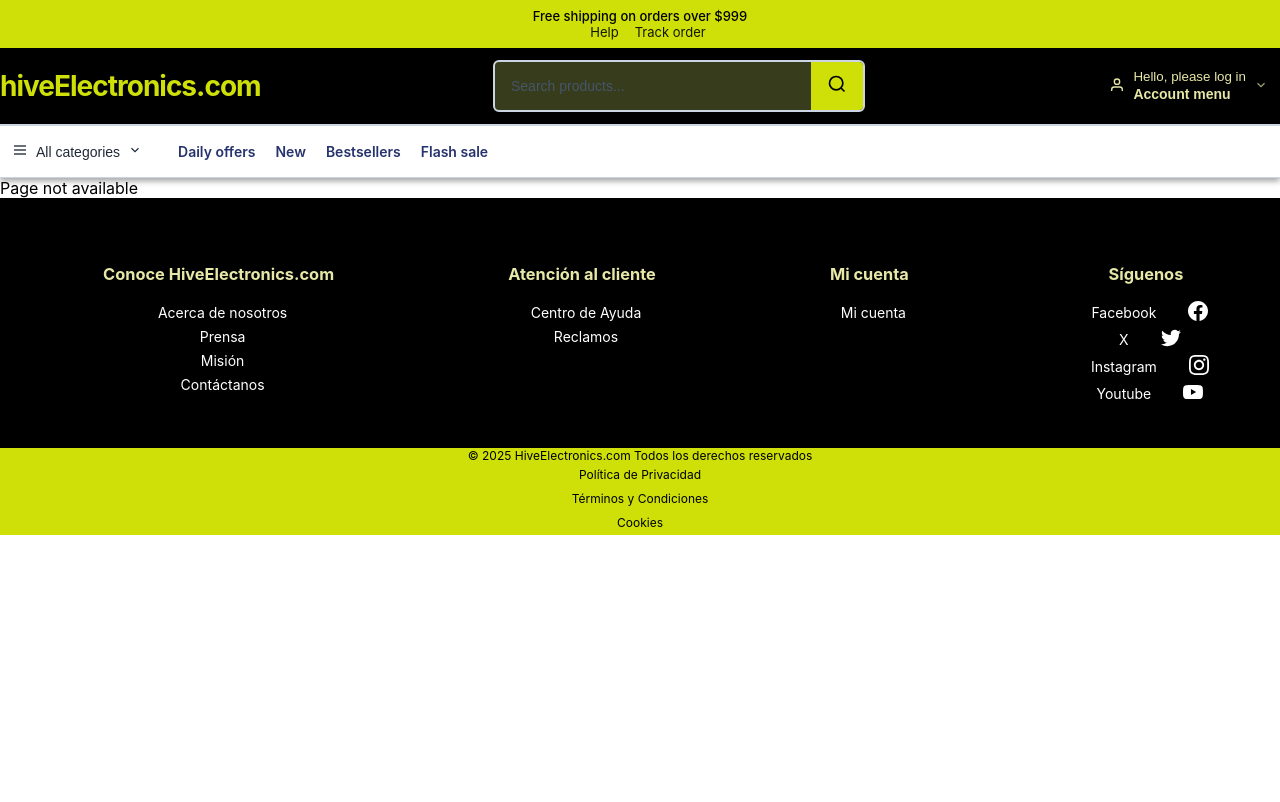
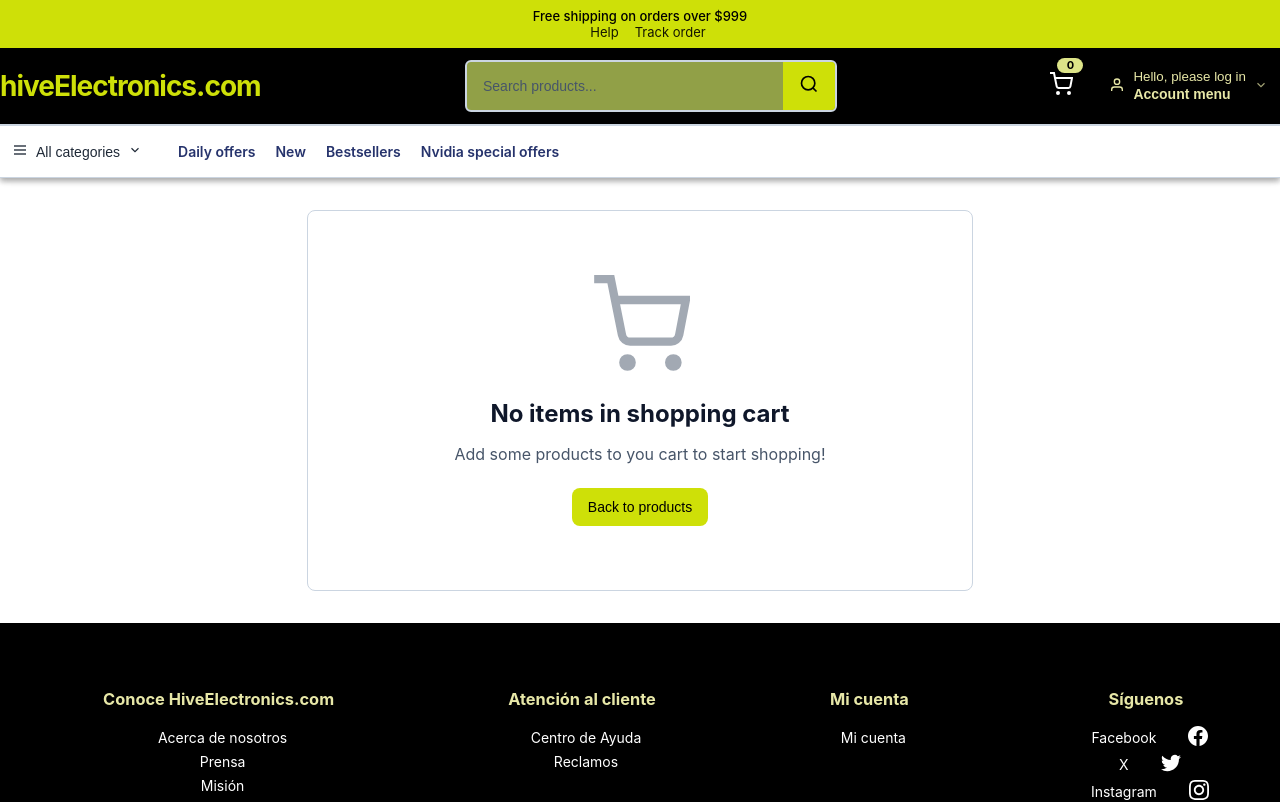
Before and after one commit to DabirGomezSerna/hive-electronics-ecommerce, a React (Create React App) app: page /cart in a window 1280 px wide. Shown: the top 802 px of the page. Built offline with nearby package versions, Linux system fonts and the light colour scheme.

Commit message:
Cart view and logic finalized

```diff
--- a/src/components/App/App.jsx
+++ b/src/components/App/App.jsx
@@ -2,9 +2,10 @@
 import { CartProvider } from "../../context/CartContext";
 import Home from "../../pages/Home/Home";
 import Layout from "../../layout/Layout";
-import "./App.css";
 import Product from "../../pages/Product";
 import CategoryPage from "../../pages/CategoryPage";
+import Cart from "../../pages/Cart/Cart";
+import "./App.css";
 
 export default function App() {
   return (
@@ -13,6 +14,7 @@
         <Layout>
           <Routes>
             <Route path="/" element={<Home />} />
+            <Route path="/cart" element={<Cart />} />
             <Route path="/product/:productId" element={<Product />} />
             <Route path="/category/:categoryId" element={<CategoryPage />} />
             <Route path="*" element={<div>Page not available</div>} />
--- /dev/null
+++ b/src/components/Cart/CartView.jsx
@@ -0,0 +1,73 @@
+import { useCart } from "../../context/CartContext";
+import Button from "../common/Button";
+import Icon from "../common/Icon/Icon";
+
+export default function CartView() {
+  const { cartItems, removeFromCart, updateQuantity } = useCart();
+
+  let cartItemsTest = 1;
+
+  return (
+    <div className="cart-view">
+      <div className="cart-view-header">
+        <h2>
+          {cartItems.length} {cartItems.length === 1 ? "item" : "items"}
+        </h2>
+      </div>
+
+      {/**cartItems &&
+        cartItems.map((item) => (
+          <div className="cart-item" key={item._id}>
+            <div className="cart-item-image">
+              <img src={item.image[0]} alt={item.name} loading="lazy" />
+            </div>
+          </div>
+        ))*/}
+      {cartItems &&
+        cartItems.map((item) => (
+          <div className="cart-item" key={item._id}>
+            <div className="cart-item-image">
+              <img src={item.image[0]} alt={item.name} loading="lazy" />
+            </div>
+
+            <div className="cart-item-info">
+              <h3>{item.name}</h3>
+              <p className="cart-item-price">{`$${item.price.toFixed(2)}`}</p>
+            </div>
+
+            <div className="cart-item-quantity">
+              <Button
+                variant="secondary"
+                size="sm"
+                onClick={() => updateQuantity(item._id, item.quantity - 1)}
+              >
+                <Icon name="minus" size={15}></Icon>
+              </Button>
+              <span>{item.quantity}</span>
+              <Button
+                variant="secondary"
+                size="sm"
+                onClick={() => updateQuantity(item._id, item.quantity + 1)}
+              >
+                <Icon name="plus" size={15}></Icon>
+              </Button>
+            </div>
+
+            <div className="cart-item-total">
+              ${(item.price * item.quantity).toFixed(2)}
+            </div>
+
+            <Button
+              variant="ghost"
+              className="danger"
+              size="sm"
+              onClick={() => removeFromCart(item._id)}
+              title="Remove item"
+            >
+              <Icon name="trash" size={16} />
+            </Button>
+          </div>
+        ))}
+    </div>
+  );
+}
--- a/src/components/ProductDetails/ProductDetails.jsx
+++ b/src/components/ProductDetails/ProductDetails.jsx
@@ -9,7 +9,7 @@
 import "./ProductDetails.css";
 
 export default function ProductDetails({ productId }) {
-  //const { addToCart } = useCart();
+  const { addToCart } = useCart();
   const [product, setProduct] = useState(null);
   const [loading, setLoading] = useState(true);
   const [error, setError] = useState(null);
@@ -41,8 +41,7 @@
   }, []);
 
   const handleAddToCart = () => {
-    //if (product) addToCart(product, 1);
-    console.log("added to cart");
+    if (product) addToCart(product, 1);
   };
 
   if (loading) {
--- a/src/layout/Header/Header.css
+++ b/src/layout/Header/Header.css
@@ -78,7 +78,7 @@
 .search-form {
   position: relative;
   display: flex;
-  background: rgb(55, 60, 29);
+  background: rgb(145, 160, 71);
   border: 2px solid var(--border);
   border-radius: var(--r2);
   overflow: hidden;
@@ -299,6 +299,45 @@
   margin-bottom: 0;
 }
 
+/* Cart Button */
+.cart-btn {
+  display: flex;
+  align-items: center;
+  gap: 6px;
+  background: transparent;
+  border: none;
+  color: var(--color-white);
+  cursor: pointer;
+  padding: 4px 8px;
+  border-radius: 4px;
+  transition: all 0.2s;
+  position: relative;
+}
+
+.cart-btn:hover {
+  background: rgba(255, 255, 255, 0.1);
+}
+
+.cart-text {
+  font-size: 14px;
+  font-weight: 600;
+}
+
+.cart-badge {
+  position: absolute;
+  top: -10px;
+  right: -2px;
+  background: var(--color-pale-yellow);
+  color: var(--color-black);
+  font-size: 11px;
+  font-weight: 700;
+  padding: 2px 5px;
+  border-radius: 8px;
+  min-width: 16px;
+  text-align: center;
+  line-height: 1;
+}
+
 /* Navigation */
 .header-nav {
   background: var(--bg);
--- a/src/layout/Header/Header.jsx
+++ b/src/layout/Header/Header.jsx
@@ -8,6 +8,7 @@
 export default function Header() {
   const [isUserMenuOpen, setIsUserMenuOpen] = useState(false);
   const { getTotalItems } = useCart();
+  const totalItems = getTotalItems();
 
   const [isAuth, setIsAuth] = useState(false);
   const [user, setUser] = useState([]);
@@ -50,6 +51,7 @@
           <Link to={"/"} className="logo">
             hiveElectronics.com
           </Link>
+
           <form className="search-form" onSubmit={handleSearch}>
             <input
               type="text"
@@ -65,6 +67,17 @@
 
           {/** User menu */}
           <div className="header-actions">
+
+            {/** Shopping cart */}
+            <Link
+              to={"/cart"}
+              className="cart-btn"
+              aria-label="See shopping cart"
+            >
+              <Icon name="shoppingCart" size={24} />
+              <span className="cart-badge">{totalItems}</span>
+            </Link>
+
             <div className="user-menu">
               <button
                 className={`user-info ${isUserMenuOpen ? "active" : ""}`}
@@ -173,7 +186,7 @@
         </div>
       </div>
 
-      <Navigation/>
+      <Navigation />
     </header>
   );
 }
--- a/src/layout/Navigation/Navigation.jsx
+++ b/src/layout/Navigation/Navigation.jsx
@@ -67,7 +67,7 @@
           onClick={onLinkClick}
         >
           <Icon name="zap" size={20} />
-          Flash sale
+          Nvidia special offers
         </Link>
 
         {/* Main categories */}
@@ -150,8 +150,8 @@
             <Link to="/bestsellers" className="nav-link special">
               Bestsellers
             </Link>
-            <Link to="/flash-sale" className="nav-link special">
-              Flash sale
+            <Link to="/special-offers" className="nav-link special">
+              Nvidia special offers
             </Link>
           </nav>
         </div>
--- /dev/null
+++ b/src/pages/Cart/Cart.css
@@ -0,0 +1,218 @@
+.cart {
+  max-width: var(--content-max-width, 800px);
+  margin: 0 auto;
+  padding: var(--gap-xl, 32px) var(--gap-lg, 24px);
+}
+
+.cart-header {
+  display: flex;
+  justify-content: space-between;
+  align-items: center;
+  margin-bottom: var(--gap-xl, 32px);
+  padding-bottom: var(--gap-md, 16px);
+  border-bottom: 1px solid var(--border);
+}
+
+.cart-header-title {
+  display: flex;
+  align-items: center;
+  gap: var(--gap-sm, 8px);
+}
+
+.danger {
+  --button-color: var(--error-color, #dc3545);
+  --button-hover-color: var(--error-color-dark, #bd2130);
+  --button-hover-bg: var(--error-bg, rgba(220, 53, 69, 0.1));
+  color: var(--button-color) !important;
+  transition: all 0.2s ease-in-out;
+}
+
+.danger:hover {
+  color: var(--button-hover-color) !important;
+  background-color: var(--button-hover-bg) !important;
+}
+
+.clear-cart-btn {
+  display: inline-flex;
+  align-items: center;
+  gap: var(--gap-sm, 8px);
+  font-size: var(--text-sm);
+  border-radius: var(--radius-sm);
+  font-weight: 500;
+}
+
+.clear-cart-btn svg {
+  transition: transform 0.2s ease-in-out;
+}
+
+.clear-cart-btn:hover svg {
+  transform: scale(1.1);
+}
+
+.cart-header-title h1 {
+  font-size: var(--text-2xl, 1.75rem);
+  font-weight: 600;
+  color: var(--text);
+  margin: 0;
+}
+
+.cart-header-title .icon {
+  color: var(--accent);
+}
+
+.cart-header-info {
+  color: var(--muted);
+  font-size: var(--text-md, 1rem);
+}
+
+.cart-items-count {
+  font-weight: 500;
+  padding: 1rem;
+}
+
+.cart-empty {
+  text-align: center;
+  padding: var(--gap-2xl, 64px) var(--gap-xl, 32px);
+  background: var(--surface);
+  border-radius: var(--radius);
+  border: 1px solid var(--border);
+  margin: var(--gap-xl, 32px) auto;
+  max-width: 600px;
+}
+
+.cart-empty .icon {
+  color: var(--muted);
+  margin-bottom: var(--gap-lg, 24px);
+  opacity: 0.5;
+}
+
+.cart-empty h2 {
+  margin-bottom: var(--gap-xs, 8px);
+  color: var(--text);
+  font-size: var(--text-xl, 1.5rem);
+}
+
+.cart-empty p {
+  color: var(--muted);
+  margin-bottom: var(--gap-lg, 24px);
+  font-size: var(--text-md, 1rem);
+}
+
+.cart-items {
+  display: flex;
+  flex-direction: column;
+  gap: 1rem;
+  margin-bottom: 2rem;
+}
+
+.cart-items button{
+  width: 90%;
+  margin-bottom: 1rem;
+}
+
+.cart-item {
+  display: grid;
+  grid-template-columns: 80px 1fr auto auto auto;
+  gap: 1rem;
+  align-items: center;
+  padding: 1rem;
+  border: 1px solid #e5e5e5;
+  border-radius: 8px;
+  background: #fff;
+}
+
+.cart-item-image img {
+  width: 80px;
+  height: 80px;
+  object-fit: cover;
+  border-radius: 4px;
+}
+
+.cart-item-info h3 {
+  margin: 0 0 0.5rem 0;
+  font-size: 1rem;
+  font-weight: 600;
+}
+
+.cart-item-price {
+  margin: 0;
+  color: #666;
+  font-size: 0.875rem;
+}
+
+.cart-item-quantity {
+  display: flex;
+  align-items: center;
+  gap: 0.5rem;
+}
+
+.cart-item-quantity span {
+  min-width: 2rem;
+  text-align: center;
+  font-weight: 600;
+}
+
+.cart-item-total {
+  font-weight: 600;
+  font-size: 1.1rem;
+  color: #333;
+}
+
+.cart-summary {
+  border-top: 2px solid var(--border);
+  margin-top: var(--gap-xl, 32px);
+  padding: var(--gap-xl, 32px) var(--gap-lg, 24px);
+  display: flex;
+  justify-content: space-between;
+  align-items: center;
+  background: var(--surface);
+  border-radius: var(--radius);
+  box-shadow: var(--elev-1);
+}
+
+.cart-total {
+  display: flex;
+  flex-direction: column;
+  gap: var(--gap-xs, 8px);
+}
+
+.cart-total h2 {
+  margin: 0;
+  font-size: var(--text-xl, 1.5rem);
+  color: var(--text);
+  font-weight: 600;
+}
+
+.cart-total-subtitle {
+  color: var(--muted);
+  font-size: var(--text-sm, 0.875rem);
+}
+
+/* Responsive */
+@media (max-width: 768px) {
+  .cart {
+    padding: 1rem;
+  }
+
+  .cart-item {
+    grid-template-columns: 60px 1fr;
+    gap: 0.75rem;
+  }
+
+  .cart-item-quantity,
+  .cart-item-total {
+    grid-column: 1 / -1;
+    justify-self: start;
+  }
+
+  .cart-item button:last-child {
+    grid-column: 1 / -1;
+    justify-self: end;
+  }
+
+  .cart-summary {
+    flex-direction: column;
+    gap: 1rem;
+    align-items: stretch;
+  }
+}
--- /dev/null
+++ b/src/pages/Cart/Cart.jsx
@@ -0,0 +1,80 @@
+import { useNavigate } from "react-router-dom";
+import { useCart } from "../../context/CartContext";
+import CartView from "../../components/Cart/CartView";
+import Button from "../../components/common/Button";
+import Icon from "../../components/common/Icon/Icon";
+import "./Cart.css";
+
+export default function Cart() {
+  const { cartItems, clearCart, getTotalItems, getTotalPrice } = useCart();
+  const totalItems = getTotalItems();
+  const navigate = useNavigate();
+
+  if (cartItems.length === 0) {
+    return (
+      <div className="cart-empty">
+        <Icon name="cart" size={100}></Icon>
+        <h2>No items in shopping cart</h2>
+        <p>Add some products to you cart to start shopping!</p>
+        <Button variant="primary" onClick={() => navigate("/")}>
+          <span>Back to products</span>
+        </Button>
+      </div>
+    );
+  }
+
+  return (
+    <div className="cart">
+      <div className="cart-header">
+        <div className="cart-header-title">
+          <Icon name="cart" size={32} />
+          <h1>Shopping cart</h1>
+        </div>
+        <div className="cart-header-info">
+          <span className="cart-items-count">
+            {totalItems} {totalItems === 1 ? "item" : "items"}
+          </span>
+          <Button
+            variant="ghost"
+            className="danger clear-cart-btn"
+            onClick={clearCart}
+            title="Vaciar carrito"
+            size="sm"
+          >
+            <Icon name="trash" size={18} />
+            <span>Empty cart</span>
+          </Button>
+        </div>
+      </div>
+
+      <div className="cart-items">
+        <CartView />
+        <div className="cart-summary">
+          <div className="cart-total">
+            <span className="cart-total-subtitle">Total</span>
+            <h2>${getTotalPrice().toFixed(2)}</h2>
+          </div>
+          <div className="cart-actions">
+            <Button variant="secondary" size="md" onClick={() => navigate("/")}>
+              <span>Back to products</span>
+            </Button>
+            <Button
+              variant="primary"
+              onClick={() => navigate("/checkout")}
+              size="md"
+              disabled={!cartItems || cartItems.length === 0}
+              title={
+                !cartItems || cartItems.length === 0
+                  ? "Add products to cart to continue"
+                  : "Proceed to payment"
+              }
+            >
+              <Icon name="creditCard" size={20} />
+              <span>Proceed to payment</span>
+            </Button>
+          </div>
+        </div>
+      </div>
+    </div>
+  );
+}
```
